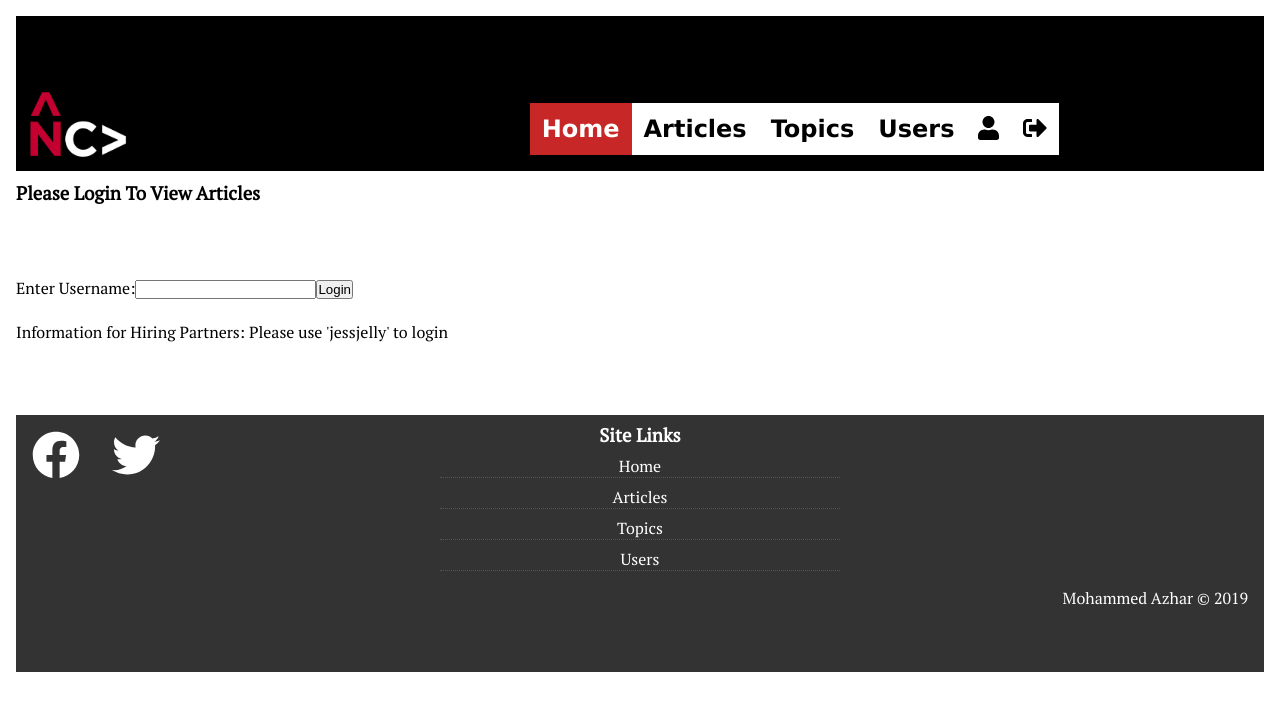
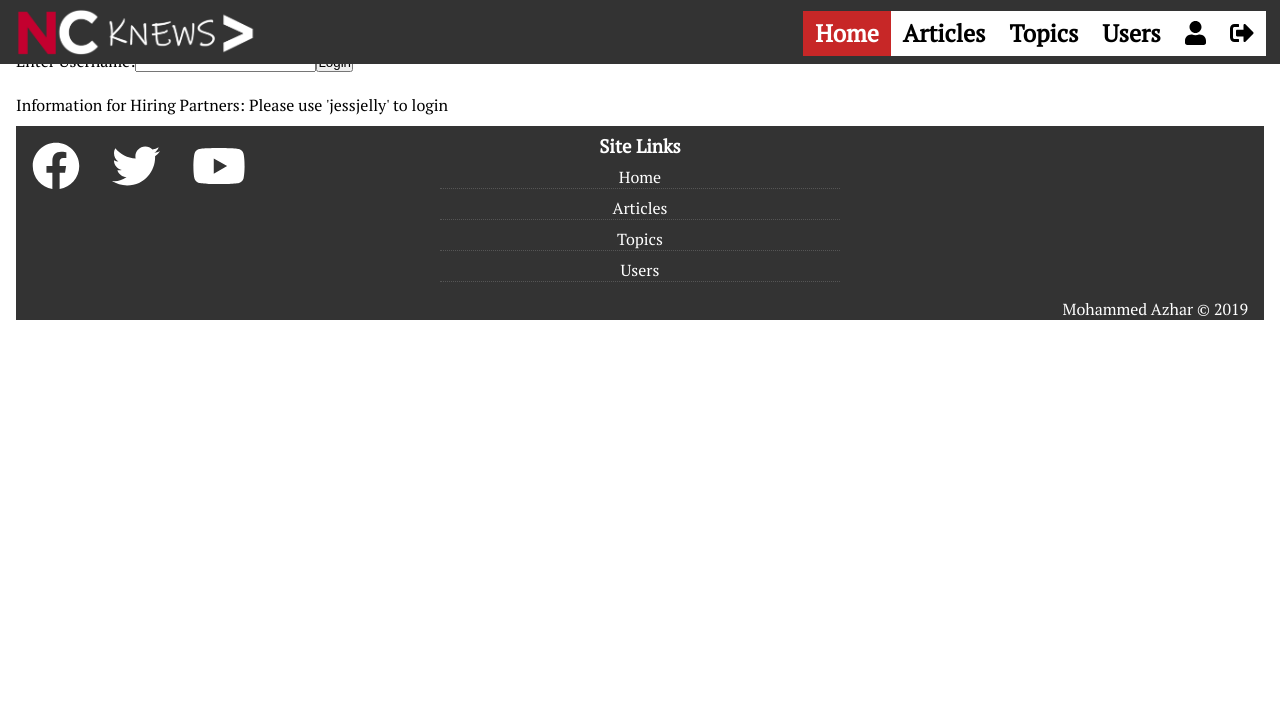
Before and after one commit to A3H4R/FE---NC_KNEWS, a React (Create React App) app: page /addNewArticle in a window 1280 px wide. Shown: the top 710 px of the page. Built offline with nearby package versions, Linux system fonts and the light colour scheme; no server answers.

Commit message:
updated the header-navbar layout and made it Fixed

```diff
--- a/src/App.css
+++ b/src/App.css
@@ -1,28 +1,29 @@
 .App {
+  height: 100vh;
+
+  font-family: 'PT Serif', serif;
+}
+.components {
   display: grid;
   grid-template-rows: auto;
   grid-template-columns: auto;
   grid-row-gap: 10px;
   grid-column-gap: 10px;
-  height: 100vh;
-  margin: 1em;
   grid-template-areas:
-    'header'
     'loginInfo'
     'latestSection'
     'postNewArticle'
     'main'
     'footer';
-  font-family: 'PT Serif', serif;
+  margin: 1em;
 }
+
 * {
   margin: 0;
   padding: 0;
   box-sizing: border-box;
 }
-.header {
-  padding: 0.5em;
-}
+
 a {
   text-decoration: none;
 }
@@ -36,12 +37,10 @@ ul {
 .topics {
   padding: 1em;
 }
-.header {
-  background: black;
-  grid-area: header;
-}
+
 .loginInfo {
   grid-area: loginInfo;
+  padding-top: 3.5em;
 }
 .footerContainer {
   grid-area: footer;
--- a/src/App.js
+++ b/src/App.js
@@ -52,6 +52,7 @@ class App extends Component {
     return (
       <div className="App">
         <Header logout={this.clearUser} />
+        <div className="components">
           <LoginInfo user={user} />
           <Auth user={user} login={this.setUser}>
             <PostArticleButton />
@@ -72,6 +73,7 @@ class App extends Component {
             </Router>
           </Auth>
           <Footer />
+        </div>
       </div>
     );
   }
--- a/src/components/CSS/header.css
+++ b/src/components/CSS/header.css
@@ -1,62 +1,39 @@
 .header {
-  color: whitesmoke;
-  font-family: 'Lucida Sans', 'Lucida Sans Regular', 'Lucida Grande',
-    'Lucida Sans Unicode', Geneva, Verdana, sans-serif;
-  font-size: 1.5em;
   display: grid;
   grid-template-rows: auto;
-  grid-template-columns: auto 1fr auto;
-  grid-template-areas: 'logo h1_text nav';
-  /* '. welcome_msg .'; */
-  height: auto;
-}
-
-.h1_text {
-  /* display: flex; */
-  /* margin-left: 1em; */
-  /* display: block; */
-  justify-content: center;
-  justify-self: left;
-  font-size: 2.5em;
-  /* position: absolute; */
-  /* margin-left: 80px; */
-  left: 5em;
-  /* top: 18px; */
-  align-self: end;
-  justify-self: center;
-  grid-area: h1_text;
+  grid-template-columns: auto;
+  grid-template-areas: 'logo  nav';
+  position: fixed;
+  z-index: 1;
+  overflow: hidden;
+  top: 0;
+  width: 100%;
+  padding: 0.5em;
+  background: #333;
+  grid-area: header;
 }
 
 .logo {
-  /* grid-area: logo; */
-  width: 100px;
-  align-self: end;
-  /* padding-bottom: 5px; */
+  grid-area: logo;
+  width: 250px;
 }
 
 .nav {
   grid-area: nav;
+  font-size: 1.5em;
   position: sticky;
-  /* justify-self: center; */
   align-self: end;
-  /* display: block; */
-  /* position: absolute; */
-  /* bottom: 2px; */
-  /* margin: 0; */
 
-  /* background: white; */
-  /* position: relative; */
   top: 0;
   z-index: 2;
 }
 
 .nav_container {
   display: grid;
-  grid-template-columns: 6fr 2fr;
-  padding: 1rem;
+  /* grid-template-columns: 6fr 2fr; */
+  padding: 0.4rem;
   align-items: center;
-  /* max-width: var(--max-width); */
-  /* margin: auto; */
+
   overflow: hidden;
 }
 
--- a/src/components/footer.js
+++ b/src/components/footer.js
@@ -20,6 +20,13 @@ export default function Footer() {
               icon={['fab', 'twitter']}
               size="3x"
               className="twitter"
+            />
+          </a>
+          <a href="https://www.youtube.com/channel/UCjeCQwavOQ0KpS7sG_qnZbw">
+            <FontAwesomeIcon
+              icon={['fab', 'youtube']}
+              size="3x"
+              className="youtube"
             />
           </a>
         </div>
--- a/src/components/header.js
+++ b/src/components/header.js
@@ -2,14 +2,13 @@ import React from 'react';
 
 import './CSS/header.css';
 import Nav from './nav';
-const logo = require('../images/NC.png');
+const logo = require('../images/NCKNEWS.png');
 
 export default function header(props) {
   const { logout } = props;
   return (
     <div className="header">
       <img className="logo" src={logo} alt="logo" />
-      {/* <h1 className="h1_text">NORTHCODERS KNEWS</h1> */}
       <Nav logout={logout} />
     </div>
   );
```
Also changed, not shown: src/images/NCKNEWS.png (added), src/images/NCKNEWS_AFTER.png (added). Lines whose indentation alone changed are shown as unchanged.
